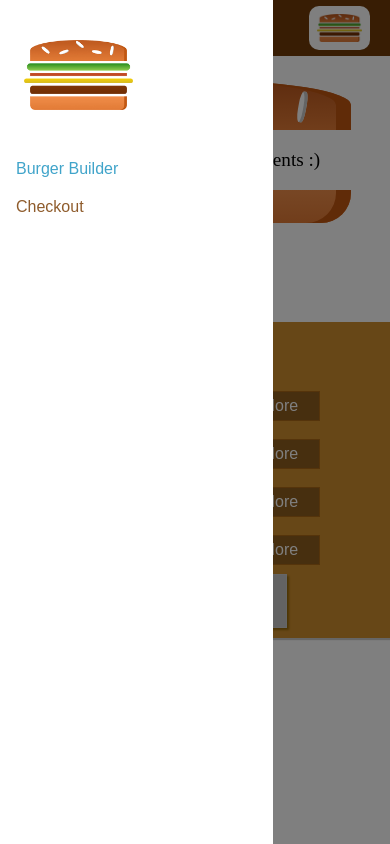
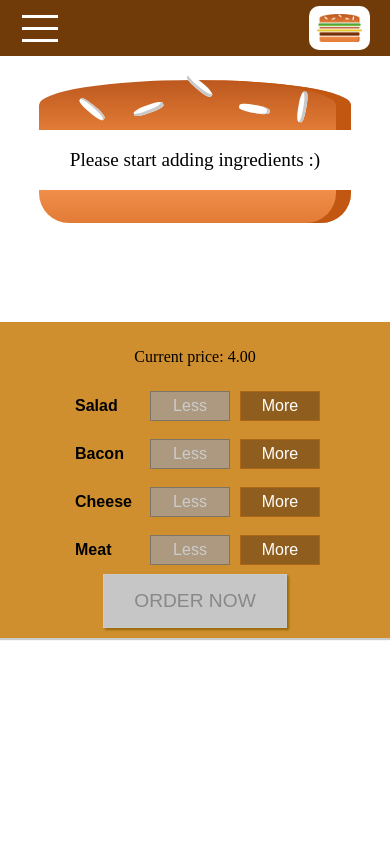
Before and after one commit to manueltorrez/burger-builder, a React (Create React App) app: page / in a window 390 px wide. Built offline with nearby package versions, Linux system fonts and the light colour scheme; a web font is replaced by a local one.

Commit message:
Adding a Hamburger menu

```diff
--- a/src/components/Layout/Layout.js
+++ b/src/components/Layout/Layout.js
@@ -1,23 +1,32 @@
 import React, { Component } from "react";
 
-import classes from './Layout.module.css';
-import Toolbar from '../Navigation/Toolbar/Toolbar';
-import Sidedrawer from '../Navigation/Sidedrawer/Sidedrawer';
+import classes from "./Layout.module.css";
+import Toolbar from "../Navigation/Toolbar/Toolbar";
+import Sidedrawer from "../Navigation/Sidedrawer/Sidedrawer";
 
 class Layout extends Component {
   state = {
-    showSideDrawer: true
-  }
+    showSideDrawer: false
+  };
 
   sideDrawerClosedHandler = () => {
     this.setState({ showSideDrawer: false });
-  }
+  };
 
-  render () {
+  sideDrawerToggleHandler = () => {
+    this.setState(prevState => {
+      return { showSideDrawer: !prevState.showSideDrawer };
+    });
+  };
+
+  render() {
     return (
       <>
-        <Toolbar />
-        <Sidedrawer open={this.state.showSideDrawer} closed={this.sideDrawerClosedHandler} />
+        <Toolbar hamburgerMenuClicked={this.sideDrawerToggleHandler} />
+        <Sidedrawer
+          open={this.state.showSideDrawer}
+          closed={this.sideDrawerClosedHandler}
+        />
         <main className={classes.Content}>{this.props.children}</main>
       </>
     );
--- /dev/null
+++ b/src/components/Navigation/Sidedrawer/HamburgerMenu/HamburgerMenu.js
@@ -0,0 +1,12 @@
+import React from "react";
+import classes from "./HamburgerMenu.module.css";
+
+const hamburgerMenu = props => (
+    <div onClick={props.clicked} className={classes.HamburgerMenu}>
+        <div></div>
+        <div></div>
+        <div></div>
+    </div>
+);
+
+export default hamburgerMenu;
--- /dev/null
+++ b/src/components/Navigation/Sidedrawer/HamburgerMenu/HamburgerMenu.module.css
@@ -0,0 +1,23 @@
+.HamburgerMenu {
+  width: 40px;
+  height: 100%;
+  display: flex;
+  flex-flow: column;
+  justify-content: space-around;
+  align-items: center;
+  padding: 10px 0;
+  box-sizing: border-box;
+  cursor: pointer;
+}
+
+.HamburgerMenu div {
+  width: 90%;
+  height: 3px;
+  background-color: white;
+}
+
+@media (min-width: 500px) {
+  .HamburgerMenu {
+      display: none;
+  }
+}
--- a/src/components/Navigation/Toolbar/Toolbar.js
+++ b/src/components/Navigation/Toolbar/Toolbar.js
@@ -3,10 +3,11 @@ import React from 'react';
 import classes from './Toolbar.module.css';
 import Logo from '../../Logo/Logo';
 import NavigationItems from '../NavigationItems/NavigationItems';
+import HamburgerMenu from '../Sidedrawer/HamburgerMenu/HamburgerMenu';
 
 const toolbar = props => (
     <header className={classes.Toolbar}>
-        <div>MENU</div>
+        <HamburgerMenu clicked={props.hamburgerMenuClicked} />
         <Logo height="80%" />
         <nav className={classes.DesktopOnly}>
             <NavigationItems />
```
